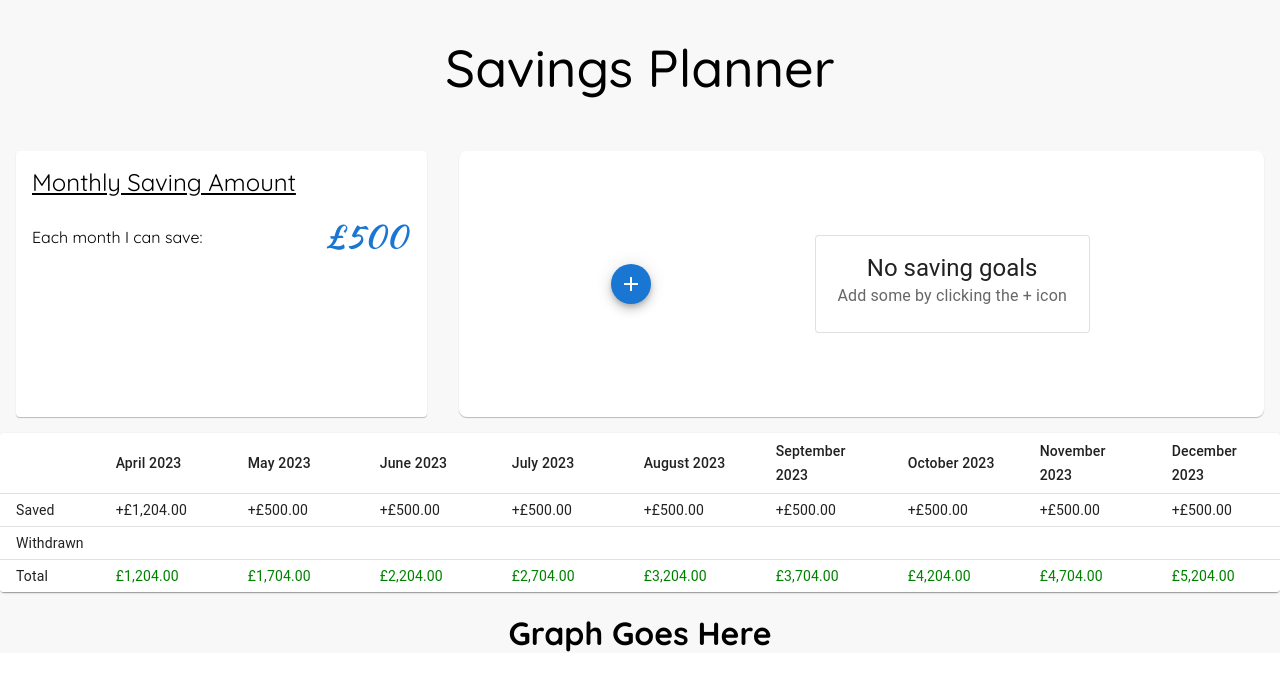
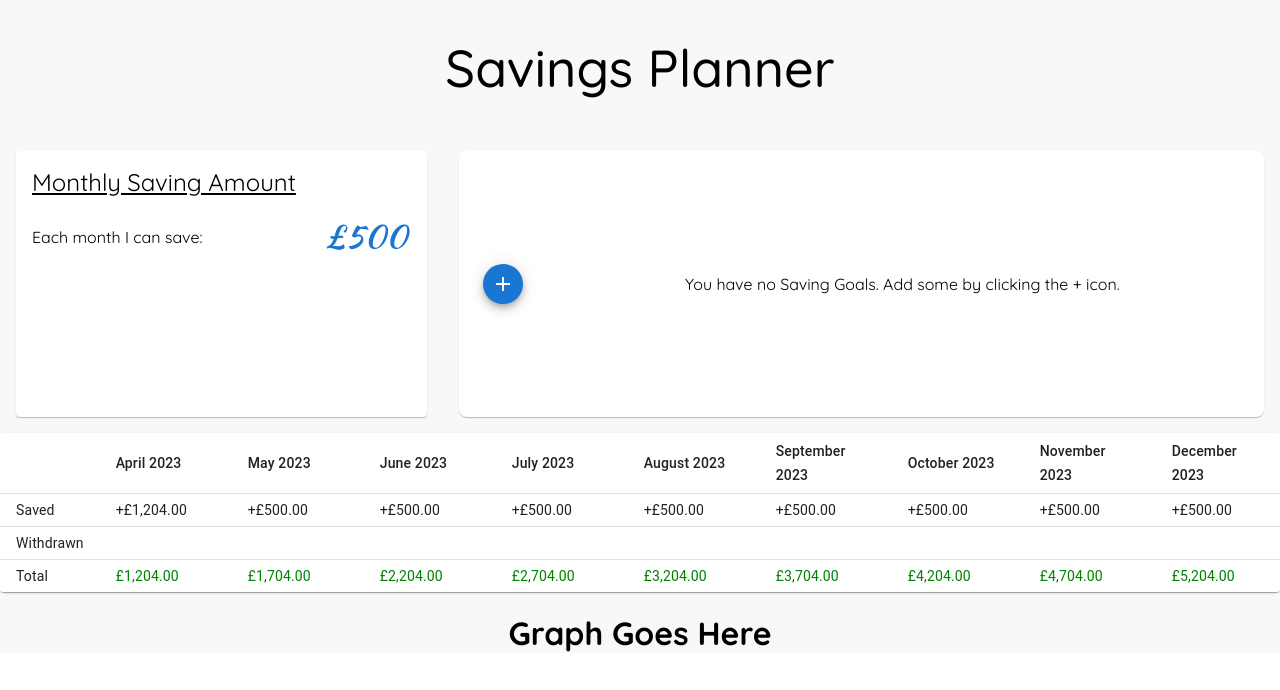
Before and after one commit to AKP-13/savings-planner, a React (Create React App) app: page / in a window 1280 px wide. Shown: the top 690 px of the page. Built offline with nearby package versions, Linux system fonts and the light colour scheme.

Commit message:
Styling tweaks

```diff
--- a/src/savingGoals/AddNewSavingItem.js
+++ b/src/savingGoals/AddNewSavingItem.js
@@ -157,13 +157,8 @@ const AddNewSavingItem = ({ setSavingItems, setTableData, tableData }) => {
       </Card>
     </Box>
   ) : (
-    <div style={{ minWidth: 300, display: 'flex', width: '300px', margin: '0 1rem' }}>
-      <Fab
-        aria-label="Add"
-        color="primary"
-        size="small"
-        onClick={handleAddNewItem}
-        sx={{ margin: 'auto 8rem' }}>
+    <div style={{ minWidth: 50, display: 'flex', width: '50px', margin: '0 1rem' }}>
+      <Fab aria-label="Add" color="primary" size="small" onClick={handleAddNewItem}>
         <AddIcon />
       </Fab>
     </div>
--- a/src/savingGoals/SavingItems.js
+++ b/src/savingGoals/SavingItems.js
@@ -4,6 +4,7 @@ import { Box, Card, CardActions, CardContent, Typography } from '@mui/material';
 import IconButton from '@mui/material/IconButton';
 import DeleteIcon from '@mui/icons-material/Delete';
 import { removeSavingItem, returnSortedSavingItems, updateWithdrawnAmount } from './helpers';
+import { formattedCurrency } from '../utils/helpers';
 
 const SavingItems = ({ savingItems, tableData, setTableData, setSavingItems }) => {
   const deleteItem = ({ itemToSaveFor, itemAmount, monthNeeded, yearNeeded }) => {
@@ -31,7 +32,7 @@ const SavingItems = ({ savingItems, tableData, setTableData, setSavingItems }) =
   const sortedSavingItems = useMemo(() => returnSortedSavingItems(savingItems), [savingItems]);
 
   return (
-    <div style={{ display: 'flex', overflow: 'auto' }}>
+    <div style={{ display: 'flex', overflow: 'auto', width: '100%' }}>
       {sortedSavingItems.length > 0 ? (
         sortedSavingItems.map(({ itemToSaveFor, itemAmount, monthNeeded, yearNeeded }) => {
           return (
@@ -40,11 +41,23 @@ const SavingItems = ({ savingItems, tableData, setTableData, setSavingItems }) =
               sx={{ minWidth: 225, margin: '0 1rem', textAlign: 'left' }}>
               <Card variant="outlined">
                 <CardContent>
-                  <Typography variant="h5" component="div">
+                  <Typography
+                    variant="h5"
+                    component="div"
+                    sx={{ fontFamily: 'Quicksand, sans-serif' }}>
                     {itemToSaveFor}
                   </Typography>
-                  <Typography sx={{ mb: 1.5 }}>{`£${itemAmount}`}</Typography>
-                  <Typography variant="body2" color="text.secondary">
+                  <Typography
+                    sx={{
+                      mb: 1.5,
+                      fontFamily: 'Quicksand, sans-serif'
+                    }}>
+                    {formattedCurrency.format(itemAmount)}
+                  </Typography>
+                  <Typography
+                    sx={{ fontFamily: 'Quicksand, sans-serif' }}
+                    variant="body2"
+                    color="text.secondary">
                     {monthNeeded} {yearNeeded}
                   </Typography>
                 </CardContent>
@@ -62,16 +75,7 @@ const SavingItems = ({ savingItems, tableData, setTableData, setSavingItems }) =
           );
         })
       ) : (
-        <Box sx={{ minWidth: 275, margin: '0 1rem' }}>
-          <Card variant="outlined">
-            <CardContent>
-              <Typography variant="h5" component="div">
-                No saving goals
-              </Typography>
-              <Typography color="text.secondary">Add some by clicking the + icon</Typography>
-            </CardContent>
-          </Card>
-        </Box>
+        <p style={{ width: '100%' }}> You have no Saving Goals. Add some by clicking the + icon.</p>
       )}
     </div>
   );
--- a/src/savingsProjections/SavingsProjectionsTable.js
+++ b/src/savingsProjections/SavingsProjectionsTable.js
@@ -10,7 +10,7 @@ import {
   TableHead,
   TableRow
 } from '@mui/material';
-import { formattedCurrency, returnTotals } from './helpers';
+import { formattedCurrency, returnTotals } from '../utils/helpers';
 
 const StickyCell = styled(TableCell)(() => ({
   position: 'sticky',
```
Also changed, not shown: src/utils/helpers.js (renamed from src/savingsProjections/helpers.js).
